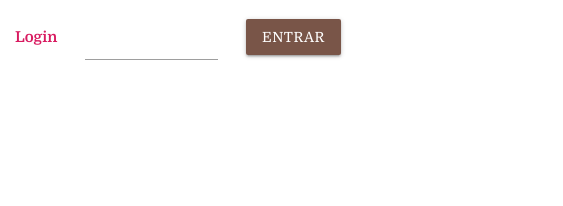
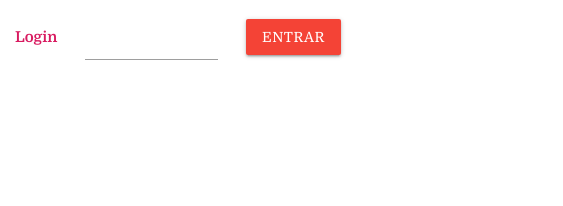
Before and after one commit to tata1xr3k/site-empresa, a plain HTML site: page index.html in a window 1280 px wide. Shown: the top 206 px of the page, 0-563 px from the left. Drawn offline with Linux system fonts and the light colour scheme.

Commit message:
mudei a cor

```diff
--- a/index.html
+++ b/index.html
@@ -34,7 +34,7 @@
 							<li>
 								<div class="row">
 									<div class="col l4">
-										<button type="button" class="btn waves-effect waves-light brown" onclick="trocarNome()" id="botao">Entrar</button>
+										<button type="button" class="btn waves-effect waves-light red" onclick="trocarNome()" id="botao">Entrar</button>
 									</div>
 								</div>
 							</li>
```
